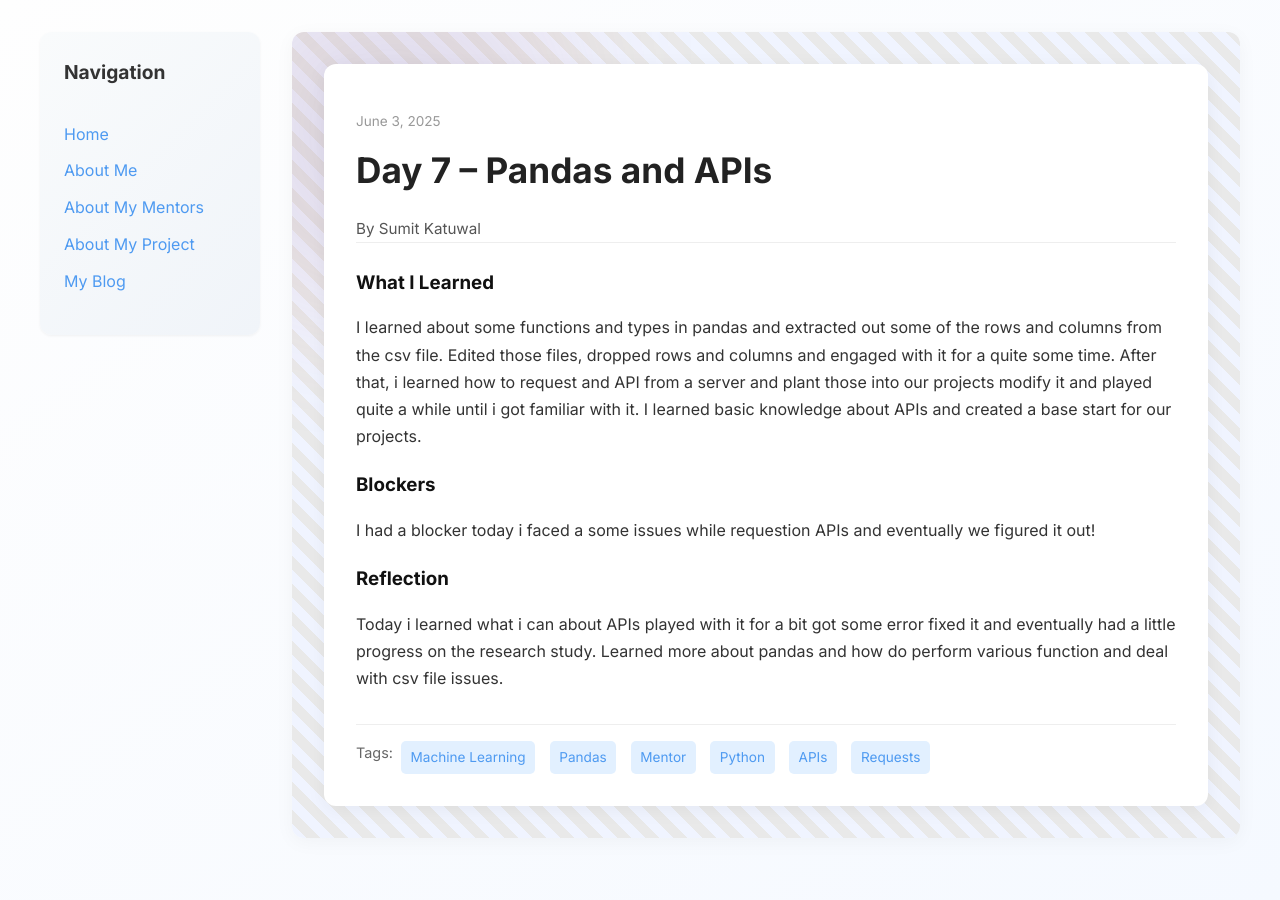
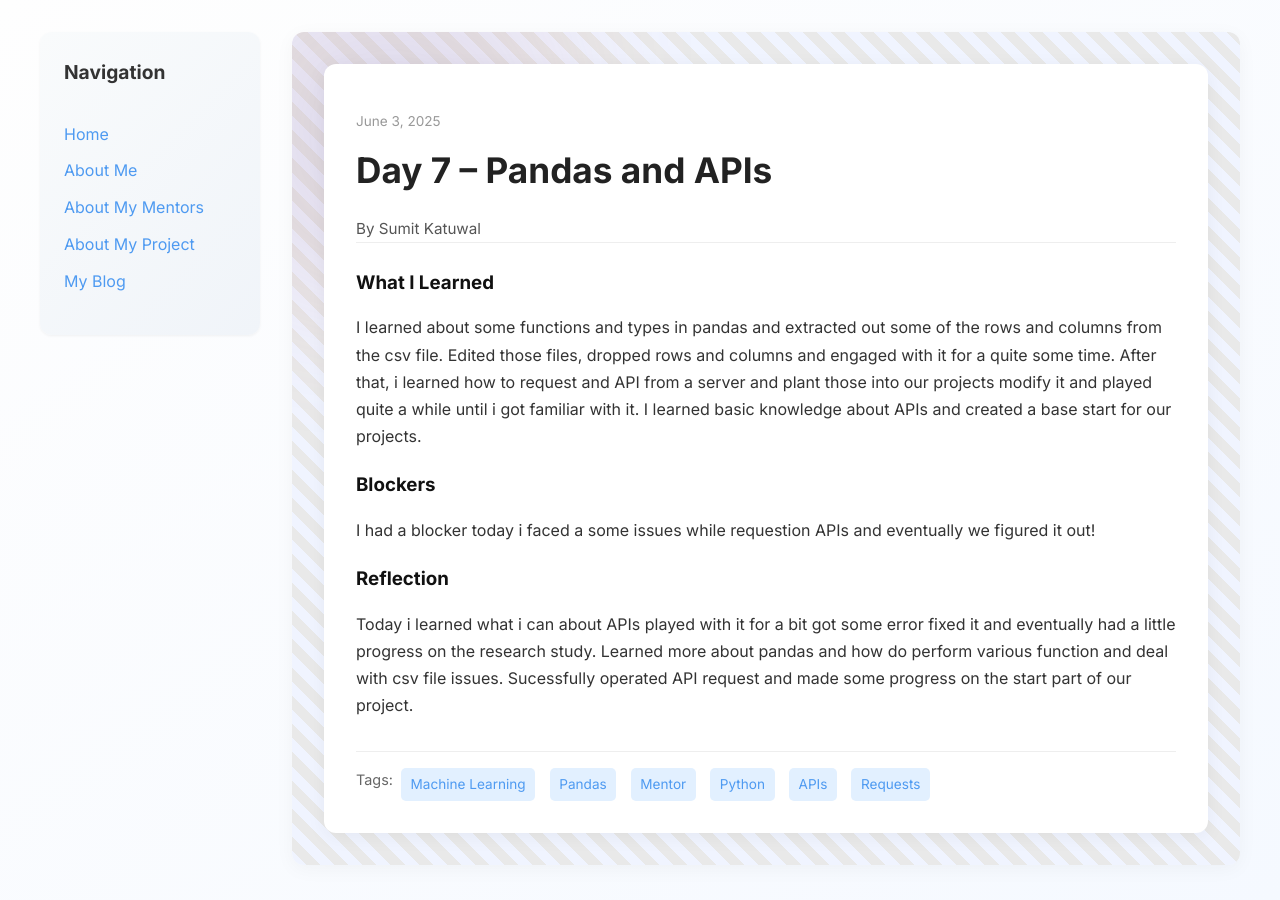
Before and after one commit to SumitKatuwal3382/SumitKatuwal3382.github.io, a Jekyll site: the page built from _posts/2025-06-04-day-7.md, in a window 1280 px wide. Built offline with Jekyll 4.4.1, drawn with Linux system fonts in a browser that asks for light colours.

Commit message:
Update 2025-06-04-day-7.md

```diff
--- a/_posts/2025-06-04-day-7.md
+++ b/_posts/2025-06-04-day-7.md
@@ -13,5 +13,5 @@ blockers: |
   I had a blocker today i faced a some issues while requestion APIs and eventually we figured it out!
 
 reflection: |
-  Today i learned what i can about APIs played with it for a bit got some error fixed it and eventually had a little progress on the research study. Learned more about pandas and how do perform various function and deal with csv file issues.
+  Today i learned what i can about APIs played with it for a bit got some error fixed it and eventually had a little progress on the research study. Learned more about pandas and how do perform various function and deal with csv file issues. Sucessfully operated API request and made some progress on the start part of our project.
 ---
```
